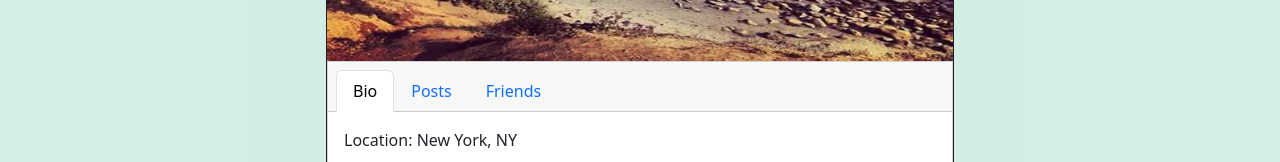
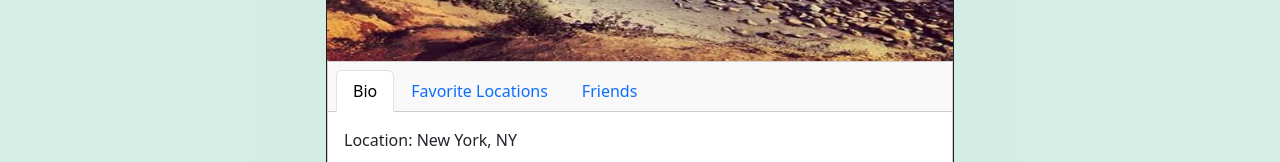
Before and after one commit to COMPE561GROUP2/gui, a React (Create React App) app: page /userpage in a window 1280 px wide. Shown: the part 424-586 px from the top of the page. Built offline with nearby package versions, Linux system fonts and the light colour scheme.

Commit message:
renamed tab

```diff
--- a/src/pages/UserPage.js
+++ b/src/pages/UserPage.js
@@ -88,7 +88,7 @@ const UserPage = () => {
                       data-bs-toggle="tab"
                       href="#Fav-Locations"
                     >
-                      Posts
+                      Favorite Locations
                     </a>
                   </li>
                   <li className="nav-item">
```
